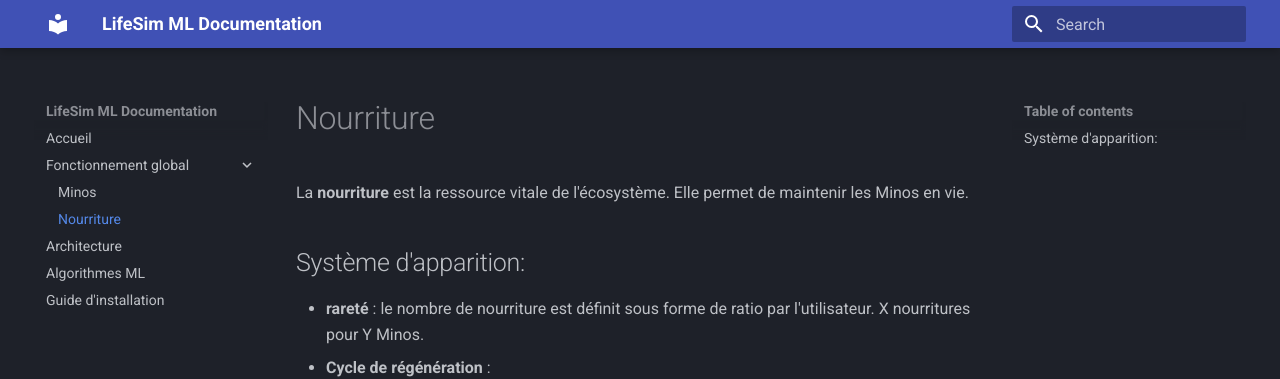
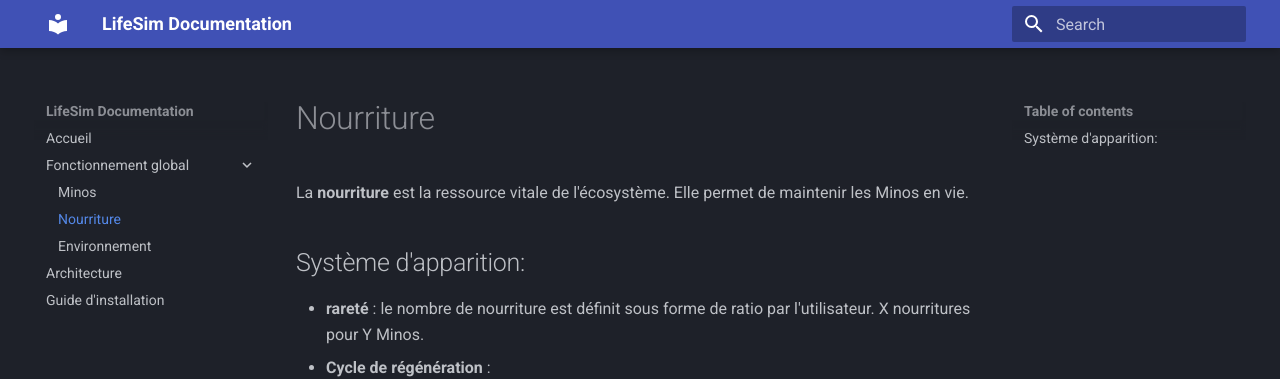
Before and after one commit to maxence-dev1/life_simulation, an MkDocs documentation site: the page built from docs/Explication/nourriture.md, in a window 1280 px wide. Shown: the top 379 px of the page. Built offline with MkDocs 1.6.1 and Material for MkDocs 9.7.7, drawn with Linux system fonts in a browser that asks for light colours.

Commit message:
amélioration doc

```diff
--- a/mkdocs.yml
+++ b/mkdocs.yml
@@ -1,4 +1,4 @@
-site_name: LifeSim ML Documentation
+site_name: LifeSim  Documentation
 theme:
   name: material
   palette:
@@ -14,8 +14,8 @@ nav:
   - Fonctionnement global :
     - Minos : Explication/minos.md
     - Nourriture : Explication/nourriture.md
+    - Environnement : Explication/environnement.md
   - Architecture: architecture.md
-  - Algorithmes ML: ml_logic.md
   - Guide d'installation: installation.md
 
 markdown_extensions:
```
Also changed, not shown: docs/Explication/environnement.md (added, +38 -0 lines).
